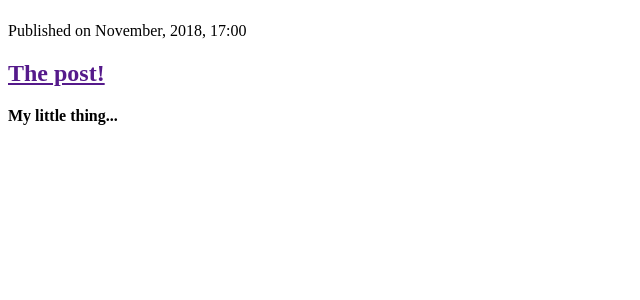
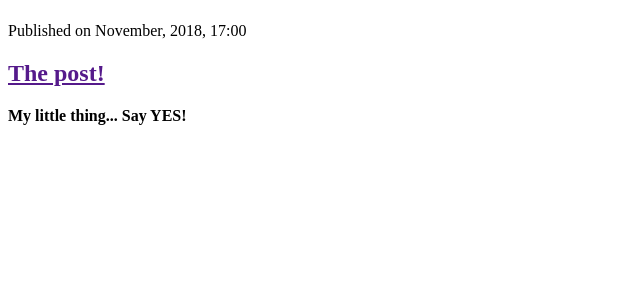
Before and after one commit to bighappypanda/a-blog, a Django app: template blog/templates/blog/post_list.html in a window 1280 px wide. Shown: the part 244-544 px from the top of the page, without its empty margins (0-640 px from the left). Run offline with Django 3.2, Linux system fonts and the light colour scheme; the template is opened without the code that fills it: values that come from a table or form of the project are taken from there, others are empty; tables that the repository leaves empty hold one stand-in row (values such as "Sample post").

Commit message:
Update HTML template

```diff
--- a/blog/templates/blog/post_list.html
+++ b/blog/templates/blog/post_list.html
@@ -19,7 +19,7 @@
         <div>
             <p>Published on November, 2018, 17:00</p>
             <h2><a href="">The post!</a></h2>
-            <p><b>My little thing...</b></p>
+            <p><b>My little thing... Say YES! </b></p>
         </div>
     </body>
 
```
